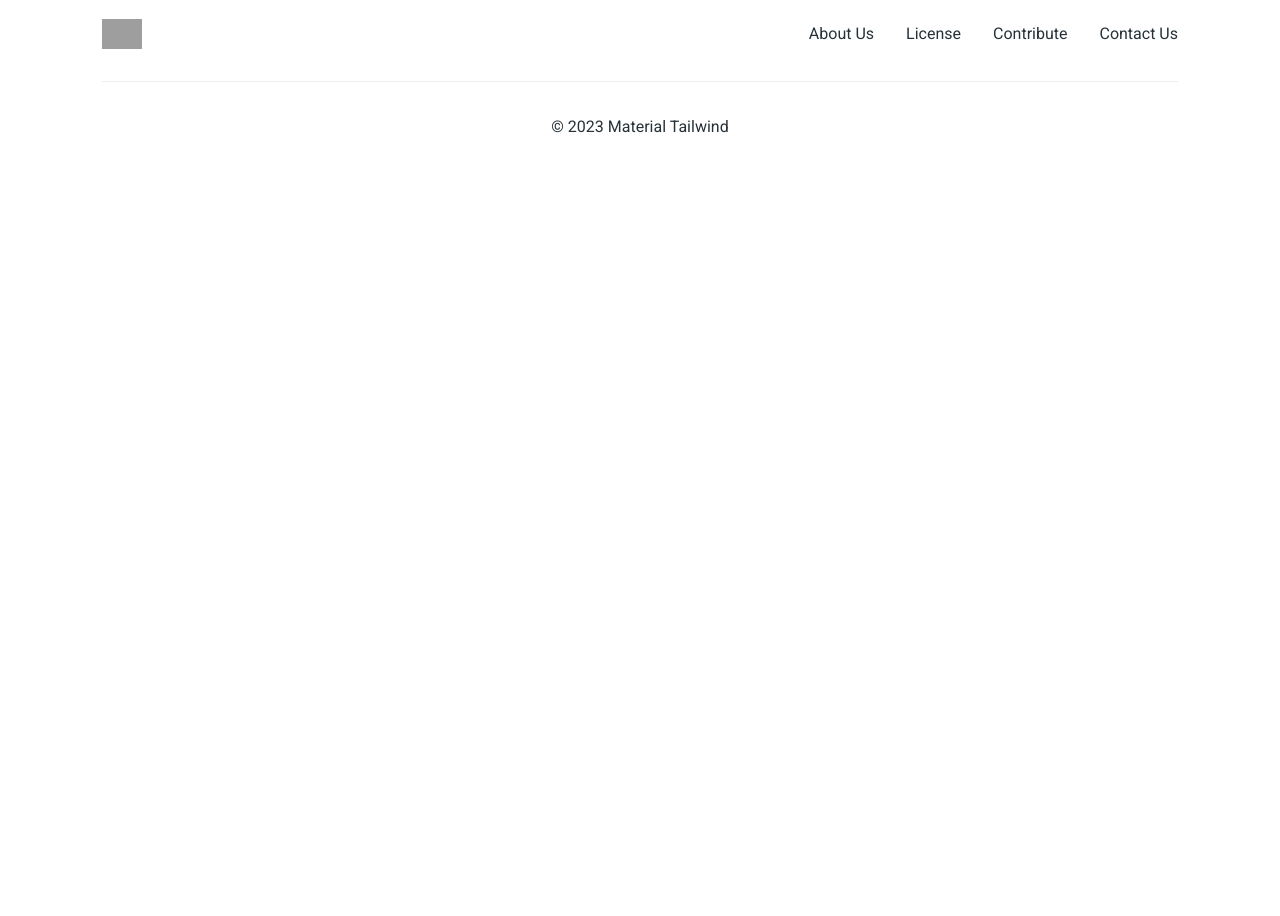
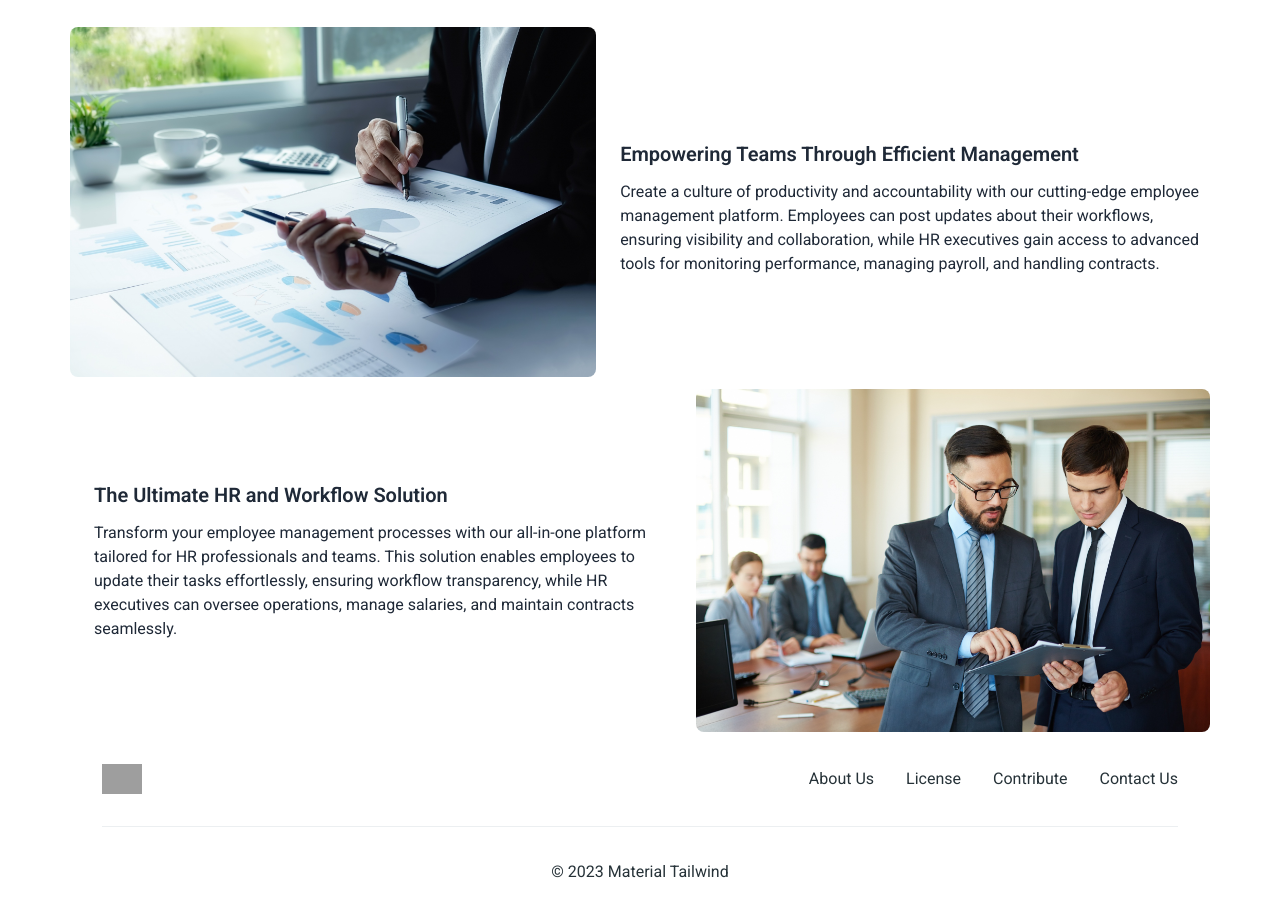
Before and after one commit to utshasaha16/employee-management-system, a React (Vite) app: page / in a window 1280 px wide. Shown: the part 1580-2496 px from the top of the page. Before the commit the page ends 1752 px from the top, so only its background shows below. Built offline with nearby package versions, Linux system fonts and the light colour scheme; no server answers; grey boxes are pictures that could not be loaded.

Commit message:
create an note section

```diff
--- a/src/Pages/Home/Home/Home.jsx
+++ b/src/Pages/Home/Home/Home.jsx
@@ -1,6 +1,7 @@
 import HomeSlider from "../../../component/HomeSlider/HomeSlider";
+import NoteSection from "../noteSection/NoteSection";
 import Services from "../Services/Services";
-import Testimonials from "./Testimonials/Testimonials";
+import Testimonials from "../Testimonials/Testimonials";
 
 export const Home = () => {
   return (
@@ -10,14 +11,18 @@ export const Home = () => {
       </header>
       <main>
         {/* services section */}
-        <section className="pt-10">
+        <section className="mt-10">
           <h2 className="text-center text-3xl font-semibold text-gray-800">Services</h2>
           <Services></Services>
         </section>
         {/* tastimonials section */}
-        <section className="pt-10">
+        <section className="mt-10">
           <h2 className="text-center text-3xl font-semibold text-gray-800 mb-6">Testimonials</h2>
           <Testimonials></Testimonials>
+        </section>
+        {/* note-section */}
+        <section className="mt-10">
+          <NoteSection></NoteSection>
         </section>
       </main>
     </>
--- a/src/Pages/Home/Home/Testimonials/Testimonials.jsx
+++ b/src/Pages/Home/Testimonials/Testimonials.jsx
@@ -4,8 +4,8 @@ import "swiper/css/navigation";
 import "swiper/css";
 import { Parallax, Pagination, Navigation } from "swiper/modules";
 import { Swiper, SwiperSlide } from "swiper/react";
-import "../Testimonials/style.css";
-import testimonialImage from "../../../../assets/banner/testimonialImage.jpg";
+import "./style.css";
+import testimonialImage from "../../../assets/banner/testimonialImage.jpg";
 
 const Testimonials = () => {
   return (
--- /dev/null
+++ b/src/Pages/Home/noteSection/NoteSection.jsx
@@ -0,0 +1,45 @@
+import noteImage1 from "../../../assets/note-section/noteImage-1.jpg";
+import noteImage2 from "../../../assets/note-section/noteImage-2.jpg";
+const NoteSection = () => {
+  return (
+    <div>
+      <section className="lg:flex lg:items-center lg:justify-center ">
+        <div>
+          <img className="rounded-lg" src={noteImage1} alt="" />
+        </div>
+        <div className="lg:pl-6 pt-3">
+          <h2 className="text-xl font-semibold mb-3">
+            Empowering Teams Through Efficient Management
+          </h2>
+          <p>
+            Create a culture of productivity and accountability with our
+            cutting-edge employee management platform. Employees can post
+            updates about their workflows, ensuring visibility and
+            collaboration, while HR executives gain access to advanced tools for
+            monitoring performance, managing payroll, and handling contracts.
+          </p>
+        </div>
+      </section>
+      {/*  */}
+      <section className="lg:flex lg:items-center lg:justify-center">
+        <div className="lg:pl-6 pt-3">
+          <h2 className="text-xl font-semibold mb-3">
+            The Ultimate HR and Workflow Solution
+          </h2>
+          <p>
+            Transform your employee management processes with our all-in-one
+            platform tailored for HR professionals and teams. This solution
+            enables employees to update their tasks effortlessly, ensuring
+            workflow transparency, while HR executives can oversee operations,
+            manage salaries, and maintain contracts seamlessly.
+          </p>
+        </div>
+        <div className="lg:pl-6 pt-3">
+          <img className="rounded-lg" src={noteImage2} alt="" />
+        </div>
+      </section>
+    </div>
+  );
+};
+
+export default NoteSection;
```
Also changed, not shown: src/Pages/Home/Testimonials/style.css (renamed from src/Pages/Home/Home/Testimonials/style.css), src/assets/note-section/noteImage-1.jpg (added), src/assets/note-section/noteImage-2.jpg (added).
